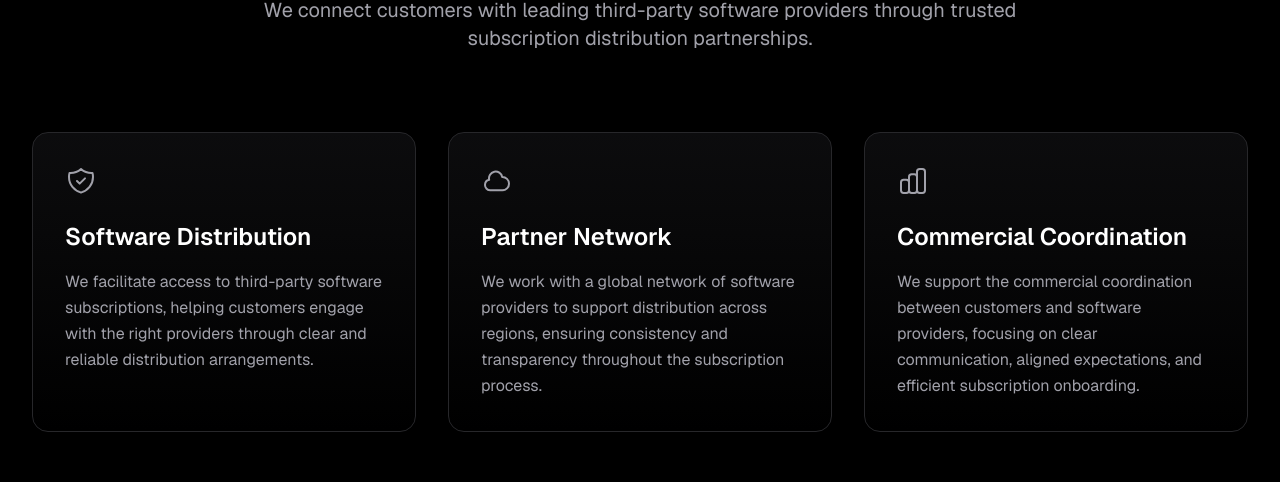
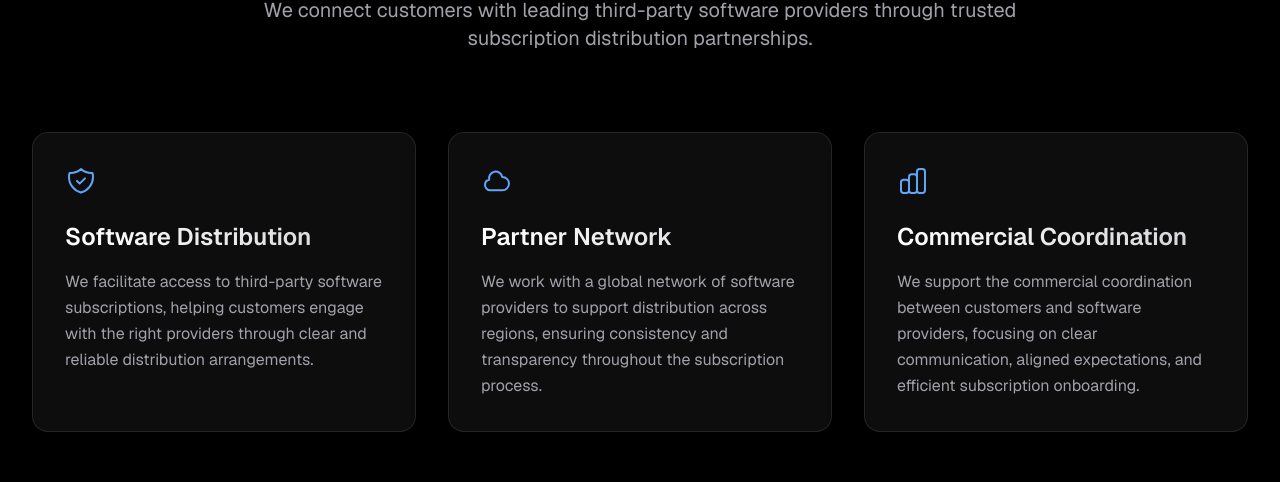
Before and after one commit to smallpipi404/agenix-labs-website, a Next.js app: page / in a window 1280 px wide. Shown: the part 1080-1562 px from the top of the page. Built offline with nearby package versions, Linux system fonts and the light colour scheme.

Commit message:
更新 WhatWeDo 组件应用玻璃态和渐变效果
plan:plan_9bd94dd0-0bf2-420a-a764-28a0a98f1474 step:p3.s5 status:completed

```diff
--- a/components/sections/WhatWeDo.tsx
+++ b/components/sections/WhatWeDo.tsx
@@ -62,13 +62,23 @@ export default function WhatWeDo() {
               initial={{ opacity: 0, y: 30 }}
               animate={isInView ? { opacity: 1, y: 0 } : { opacity: 0, y: 30 }}
               transition={{ duration: 0.6, delay: index * 0.2 }}
-              className="group relative p-8 rounded-2xl bg-gradient-to-b from-gray-900/50 to-transparent border border-gray-800 hover:border-gray-700 transition-all duration-300"
+              whileHover={{ y: -8, scale: 1.02 }}
+              className="group relative p-8 rounded-2xl backdrop-blur-md bg-white/5 border border-white/10 shadow-[0_8px_32px_0_rgba(0,0,0,0.37)] hover:bg-white/10 hover:border-blue-400/30 hover:shadow-[0_8px_32px_0_rgba(96,165,250,0.2)] transition-all duration-300"
             >
-              <div className="mb-6 text-gray-400 group-hover:text-white transition-colors duration-300">
-                {service.icon}
+              {/* Gradient overlay on hover */}
+              <div className="absolute inset-0 rounded-2xl bg-gradient-to-br from-blue-500/0 via-purple-500/0 to-blue-500/0 group-hover:from-blue-500/5 group-hover:via-purple-500/5 group-hover:to-blue-500/5 transition-all duration-500 pointer-events-none" />
+
+              <div className="relative z-10">
+                <div className="mb-6 text-blue-400 group-hover:text-blue-300 transition-colors duration-300">
+                  {service.icon}
+                </div>
+                <h3 className="text-2xl font-semibold mb-4 bg-gradient-to-r from-white to-gray-300 bg-clip-text text-transparent group-hover:from-blue-200 group-hover:to-purple-200 transition-all duration-300">
+                  {service.title}
+                </h3>
+                <p className="text-gray-400 leading-relaxed group-hover:text-gray-300 transition-colors duration-300">
+                  {service.description}
+                </p>
               </div>
-              <h3 className="text-2xl font-semibold mb-4">{service.title}</h3>
-              <p className="text-gray-400 leading-relaxed">{service.description}</p>
             </motion.div>
           ))}
         </div>
```
